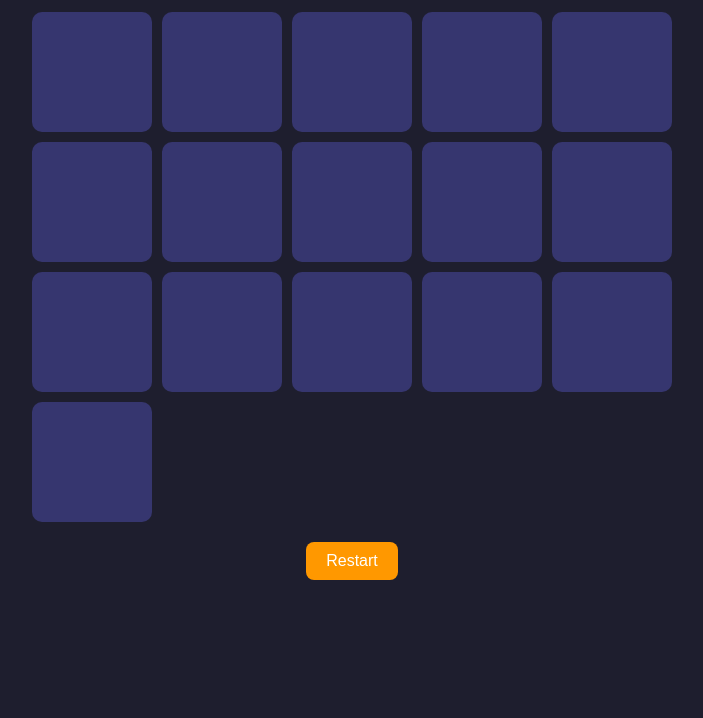
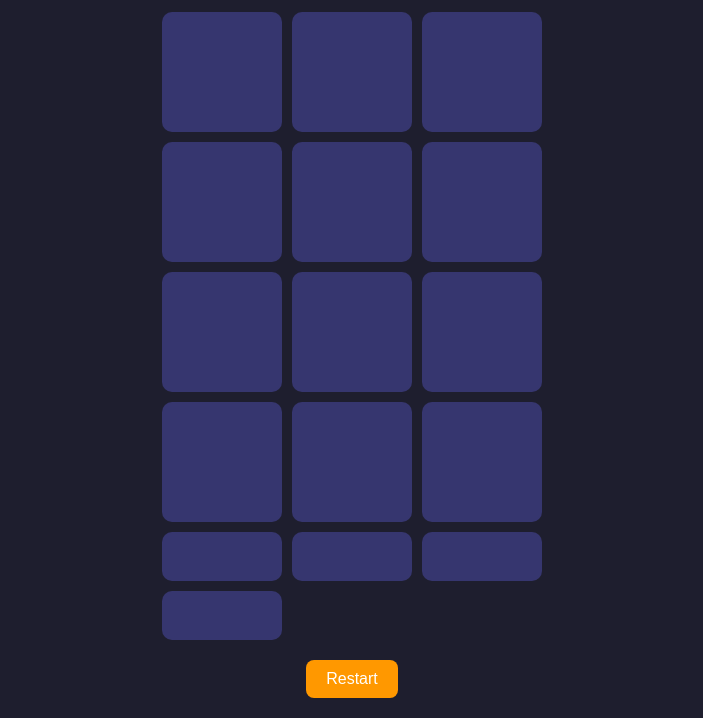
Before and after one commit to Maha-an/Pair-Up, a plain HTML site: page index.html in a window 1280 px wide. Shown: the part 104-822 px from the top of the page, without its empty margins (288-991 px from the left). Before the commit the page ends 800 px from the top, so only its background shows below. Drawn offline with Linux system fonts and the light colour scheme.

Commit message:
Change board layout to 3 columns
Updated the game board layout to have 3 columns instead of 5.

```diff
--- a/index.html
+++ b/index.html
@@ -33,7 +33,7 @@
     #board {
       display: grid;
       /* 4 tiles horizontal, 3 tiles vertical with sizes */
-      grid-template-columns: repeat(5, 120px);
+      grid-template-columns: repeat(3, 120px);
       grid-template-rows: repeat(4, 120px);
       gap: 10px;
     }
```
